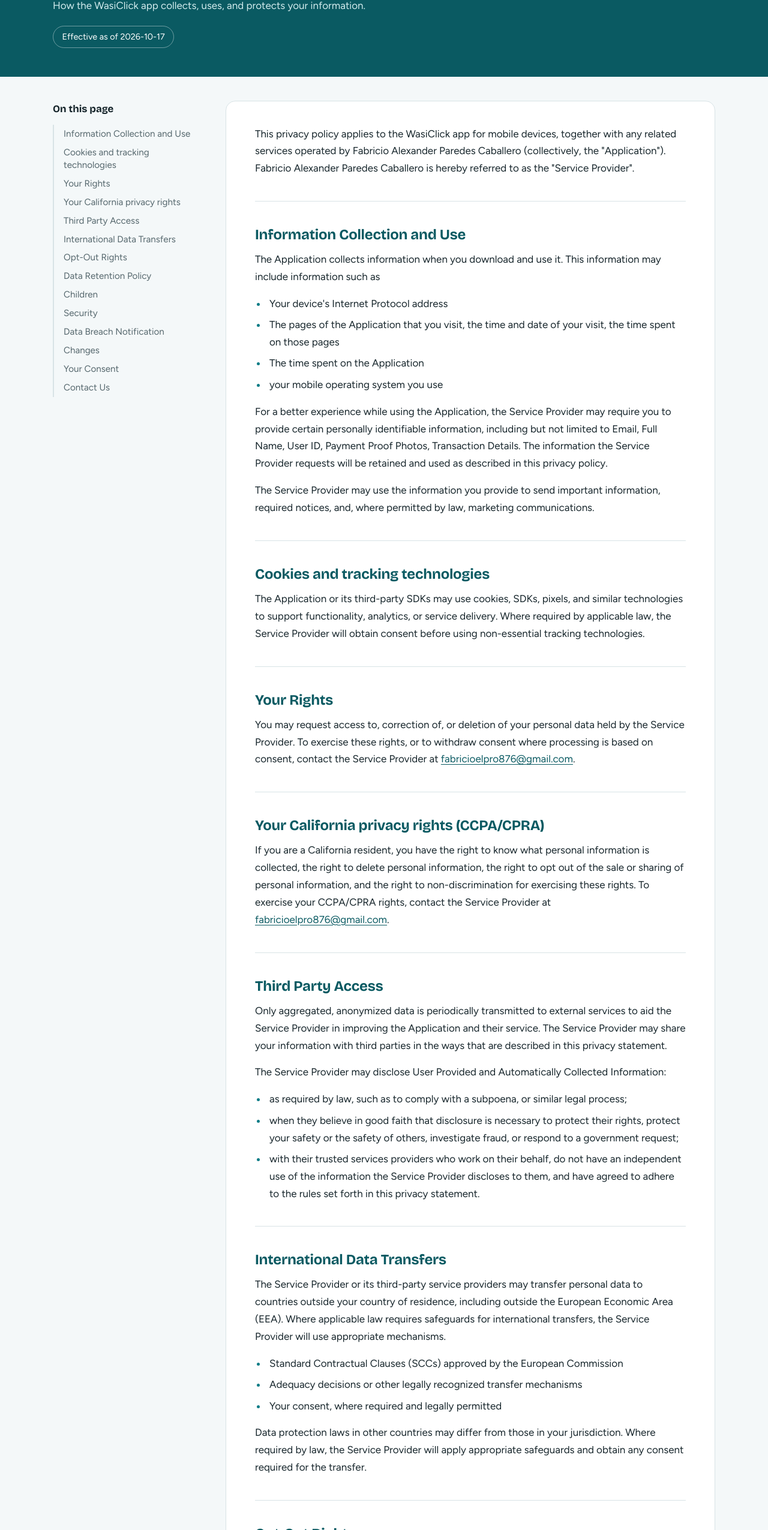
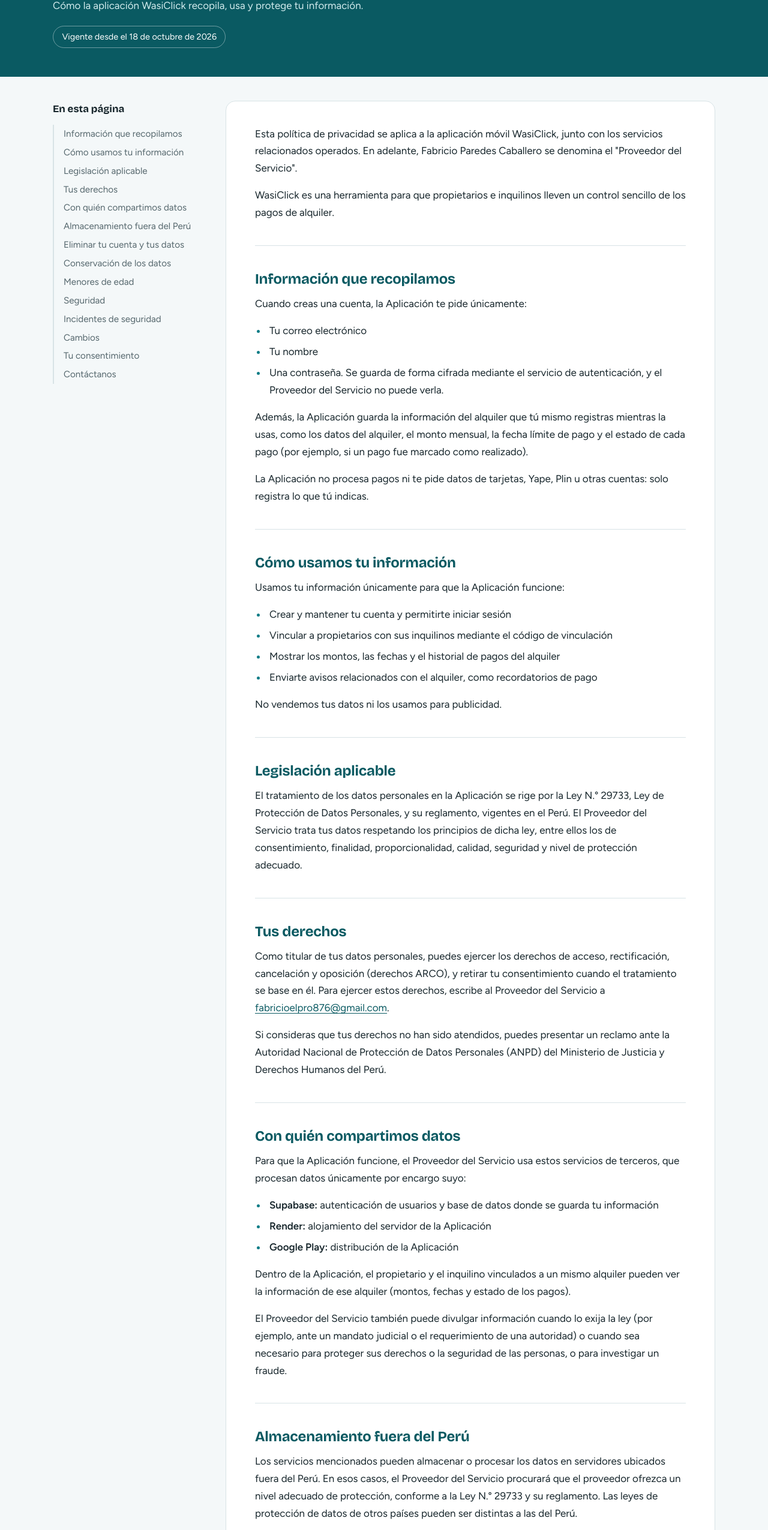
Before and after one commit to WasiClick/website, a plain HTML site: page Privacy-and-Policy.html in a window 1280 px wide. Shown: the part 204-2755 px from the top of the page at 60% size. Drawn offline with nearby package versions, Linux system fonts and the light colour scheme.

Commit message:
update privacy and policy

```diff
--- a/Privacy-and-Policy.html
+++ b/Privacy-and-Policy.html
@@ -1,12 +1,12 @@
 <!DOCTYPE html>
-<html lang="en">
+<html lang="es">
 
 <head>
     <meta charset="utf-8">
     <meta name="viewport" content="width=device-width, initial-scale=1">
-    <title>Privacy Policy | WasiClick</title>
+    <title>Políticas de privacidad | WasiClick</title>
     <link rel="icon" href="galeria/icon.png">
-    <meta name="description" content="Privacy Policy for the WasiClick mobile app.">
+    <meta name="description" content="Políticas de privacidad de la aplicación móvil WasiClick.">
     <link rel="icon" href="galeria/logo.png">
     <link rel="preconnect" href="https://fonts.googleapis.com">
     <link rel="preconnect" href="https://fonts.gstatic.com" crossorigin>
@@ -286,7 +286,7 @@
     <header class="site-header">
         <div class="inner">
             <a class="brand" href="#top" aria-label="WasiClick">
-                <img src="galeria/icon.png" alt="WasiClick logo">
+                <img src="galeria/icon.png" alt="Logo de WasiClick">
                 <span>WasiClick</span>
             </a>
         </div>
@@ -294,201 +294,171 @@
 
     <div class="intro" id="top">
         <div class="inner">
-            <h1>Privacy Policy</h1>
-            <p>How the WasiClick app collects, uses, and protects your information.</p>
-            <span class="date">Effective as of 2026-10-17</span>
+            <h1>Políticas de privacidad</h1>
+            <p>Cómo la aplicación WasiClick recopila, usa y protege tu información.</p>
+            <span class="date">Vigente desde el 18 de octubre de 2026</span>
         </div>
     </div>
 
     <div class="layout">
-        <nav class="toc" aria-label="Table of contents">
-            <h2>On this page</h2>
+        <nav class="toc" aria-label="Tabla de contenido">
+            <h2>En esta página</h2>
             <ul>
-                <li><a href="#information">Information Collection and Use</a></li>
-                <li><a href="#cookies">Cookies and tracking technologies</a></li>
-                <li><a href="#rights">Your Rights</a></li>
-                <li><a href="#california">Your California privacy rights</a></li>
-                <li><a href="#third-party">Third Party Access</a></li>
-                <li><a href="#transfers">International Data Transfers</a></li>
-                <li><a href="#opt-out">Opt-Out Rights</a></li>
-                <li><a href="#retention">Data Retention Policy</a></li>
-                <li><a href="#children">Children</a></li>
-                <li><a href="#security">Security</a></li>
-                <li><a href="#breach">Data Breach Notification</a></li>
-                <li><a href="#changes">Changes</a></li>
-                <li><a href="#consent">Your Consent</a></li>
-                <li><a href="#contact">Contact Us</a></li>
+                <li><a href="#information">Información que recopilamos</a></li>
+                <li><a href="#uso">Cómo usamos tu información</a></li>
+                <li><a href="#legislacion">Legislación aplicable</a></li>
+                <li><a href="#rights">Tus derechos</a></li>
+                <li><a href="#third-party">Con quién compartimos datos</a></li>
+                <li><a href="#transfers">Almacenamiento fuera del Perú</a></li>
+                <li><a href="#opt-out">Eliminar tu cuenta y tus datos</a></li>
+                <li><a href="#retention">Conservación de los datos</a></li>
+                <li><a href="#children">Menores de edad</a></li>
+                <li><a href="#security">Seguridad</a></li>
+                <li><a href="#breach">Incidentes de seguridad</a></li>
+                <li><a href="#changes">Cambios</a></li>
+                <li><a href="#consent">Tu consentimiento</a></li>
+                <li><a href="#contact">Contáctanos</a></li>
             </ul>
         </nav>
 
         <main>
             <section>
-                <p>This privacy policy applies to the WasiClick app for mobile devices, together with
-                    any related services operated by Fabricio Alexander Paredes Caballero (collectively, the
-                    "Application"). Fabricio Alexander Paredes Caballero is hereby referred to as the "Service
-                    Provider".</p>
+                <p>Esta política de privacidad se aplica a la aplicación móvil WasiClick, junto con los servicios
+                    relacionados operados.
+                    En adelante, Fabricio Paredes Caballero se denomina el "Proveedor del Servicio".</p>
+                <p>WasiClick es una herramienta para que propietarios e inquilinos lleven un control sencillo de los
+                    pagos de alquiler.</p>
             </section>
 
             <section id="information">
-                <h2>Information Collection and Use</h2>
-                <p>The Application collects information when you download and use it. This information may
-                    include information such as</p>
+                <h2>Información que recopilamos</h2>
+                <p>Cuando creas una cuenta, la Aplicación te pide únicamente:</p>
                 <ul>
-                    <li>Your device's Internet Protocol address</li>
-                    <li>The pages of the Application that you visit, the time and date of your visit, the time spent
-                        on those pages</li>
-                    <li>The time spent on the Application</li>
-                    <li>your mobile operating system you use</li>
+                    <li>Tu correo electrónico</li>
+                    <li>Tu nombre</li>
+                    <li>Una contraseña. Se guarda de forma cifrada mediante el servicio de autenticación, y el
+                        Proveedor del Servicio no puede verla.</li>
                 </ul>
-                <p>For a better experience while using the Application, the Service Provider may require you to
-                    provide certain personally identifiable information, including but not limited to Email, Full
-                    Name, User ID, Payment Proof Photos, Transaction Details. The information the Service Provider
-                    requests will be retained and used as described in this privacy policy.</p>
-                <p>The Service Provider may use the information you provide to send important information, required
-                    notices, and, where permitted by law, marketing communications.</p>
+                <p>Además, la Aplicación guarda la información del alquiler que tú mismo registras mientras la usas,
+                    como los datos del alquiler, el monto mensual, la fecha límite de pago y el estado de cada pago
+                    (por ejemplo, si un pago fue marcado como realizado).</p>
+                <p>La Aplicación no procesa pagos ni te pide datos de tarjetas, Yape, Plin u otras cuentas: solo
+                    registra lo que tú indicas.</p>
             </section>
 
-            <section id="cookies">
-                <h2>Cookies and tracking technologies</h2>
-                <p>The Application or its third-party SDKs may use cookies, SDKs, pixels, and similar technologies to
-                    support functionality, analytics, or service delivery. Where required by applicable law, the
-                    Service Provider will obtain consent before using non-essential tracking technologies.</p>
+            <section id="uso">
+                <h2>Cómo usamos tu información</h2>
+                <p>Usamos tu información únicamente para que la Aplicación funcione:</p>
+                <ul>
+                    <li>Crear y mantener tu cuenta y permitirte iniciar sesión</li>
+                    <li>Vincular a propietarios con sus inquilinos mediante el código de vinculación</li>
+                    <li>Mostrar los montos, las fechas y el historial de pagos del alquiler</li>
+                    <li>Enviarte avisos relacionados con el alquiler, como recordatorios de pago</li>
+                </ul>
+                <p>No vendemos tus datos ni los usamos para publicidad.</p>
+            </section>
+
+            <section id="legislacion">
+                <h2>Legislación aplicable</h2>
+                <p>El tratamiento de los datos personales en la Aplicación se rige por la Ley N.° 29733, Ley de
+                    Protección de Datos Personales, y su reglamento, vigentes en el Perú. El Proveedor del Servicio
+                    trata tus datos respetando los principios de dicha ley, entre ellos los de consentimiento,
+                    finalidad, proporcionalidad, calidad, seguridad y nivel de protección adecuado.</p>
             </section>
 
             <section id="rights">
-                <h2>Your Rights</h2>
-                <p>You may request access to, correction of, or deletion of your personal data held by the Service
-                    Provider. To exercise these rights, or to withdraw consent where processing is based on consent,
-                    contact the Service Provider at
+                <h2>Tus derechos</h2>
+                <p>Como titular de tus datos personales, puedes ejercer los derechos de acceso, rectificación,
+                    cancelación y oposición (derechos ARCO), y retirar tu consentimiento cuando el tratamiento se
+                    base en él. Para ejercer estos derechos, escribe al Proveedor del Servicio a
                     <a href="mailto:fabricioelpro876@gmail.com">fabricioelpro876@gmail.com</a>.</p>
-            </section>
-
-            <section id="california">
-                <h2>Your California privacy rights (CCPA/CPRA)</h2>
-                <p>If you are a California resident, you have the right to know what personal information is
-                    collected, the right to delete personal information, the right to opt out of the sale or sharing
-                    of personal information, and the right to non-discrimination for exercising these rights. To
-                    exercise your CCPA/CPRA rights, contact the Service Provider at
-                    <a href="mailto:fabricioelpro876@gmail.com">fabricioelpro876@gmail.com</a>.</p>
+                <p>Si consideras que tus derechos no han sido atendidos, puedes presentar un reclamo ante la
+                    Autoridad Nacional de Protección de Datos Personales (ANPD) del Ministerio de Justicia y Derechos
+                    Humanos del Perú.</p>
             </section>
 
             <section id="third-party">
-                <h2>Third Party Access</h2>
-                <p>Only aggregated, anonymized data is periodically transmitted to external services to aid the
-                    Service Provider in improving the Application and their service. The Service Provider may share
-                    your information with third parties in the ways that are described in this privacy statement.</p>
-                <p>The Service Provider may disclose User Provided and Automatically Collected Information:</p>
+                <h2>Con quién compartimos datos</h2>
+                <p>Para que la Aplicación funcione, el Proveedor del Servicio usa estos servicios de terceros, que
+                    procesan datos únicamente por encargo suyo:</p>
                 <ul>
-                    <li>as required by law, such as to comply with a subpoena, or similar legal process;</li>
-                    <li>when they believe in good faith that disclosure is necessary to protect their rights, protect
-                        your safety or the safety of others, investigate fraud, or respond to a government request;
-                    </li>
-                    <li>with their trusted services providers who work on their behalf, do not have an independent use
-                        of the information the Service Provider discloses to them, and have agreed to adhere to the
-                        rules set forth in this privacy statement.</li>
+                    <li><strong>Supabase:</strong> autenticación de usuarios y base de datos donde se guarda tu
+                        información</li>
+                    <li><strong>Render:</strong> alojamiento del servidor de la Aplicación</li>
+                    <li><strong>Google Play:</strong> distribución de la Aplicación</li>
                 </ul>
+                <p>Dentro de la Aplicación, el propietario y el inquilino vinculados a un mismo alquiler pueden ver la
+                    información de ese alquiler (montos, fechas y estado de los pagos).</p>
+                <p>El Proveedor del Servicio también puede divulgar información cuando lo exija la ley (por ejemplo,
+                    ante un mandato judicial o el requerimiento de una autoridad) o cuando sea necesario para proteger
+                    sus derechos o la seguridad de las personas, o para investigar un fraude.</p>
             </section>
 
             <section id="transfers">
-                <h2>International Data Transfers</h2>
-                <p>The Service Provider or its third-party service providers may transfer personal data to countries
-                    outside your country of residence, including outside the European Economic Area (EEA). Where
-                    applicable law requires safeguards for international transfers, the Service Provider will use
-                    appropriate mechanisms.</p>
-                <ul>
-                    <li>Standard Contractual Clauses (SCCs) approved by the European Commission</li>
-                    <li>Adequacy decisions or other legally recognized transfer mechanisms</li>
-                    <li>Your consent, where required and legally permitted</li>
-                </ul>
-                <p>Data protection laws in other countries may differ from those in your jurisdiction. Where required
-                    by law, the Service Provider will apply appropriate safeguards and obtain any consent required for
-                    the transfer.</p>
+                <h2>Almacenamiento fuera del Perú</h2>
+                <p>Los servicios mencionados pueden almacenar o procesar los datos en servidores ubicados fuera del
+                    Perú. En esos casos, el Proveedor del Servicio procurará que el proveedor ofrezca un nivel
+                    adecuado de protección, conforme a la Ley N.° 29733 y su reglamento. Las leyes de protección de
+                    datos de otros países pueden ser distintas a las del Perú.</p>
             </section>
 
             <section id="opt-out">
-                <h2>Opt-Out Rights</h2>
-                <p>You can stop further collection of information from your mobile device by uninstalling the
-                    Application. Uninstalling will stop the Application from collecting data from your device, but it
-                    does not automatically delete information that has already been transmitted to the Service
-                    Provider or to third parties.</p>
-                <p>To request deletion of your personal data, to withdraw consent, or to exercise any of your rights,
-                    contact the Service Provider at
-                    <a href="mailto:fabricioelpro876@gmail.com">fabricioelpro876@gmail.com</a>.</p>
+                <h2>Eliminar tu cuenta y tus datos</h2>
+                <p>Desinstalar la Aplicación no elimina tu cuenta ni los datos ya guardados. Para solicitar la
+                    eliminación de tu cuenta y de tus datos personales, escribe a
+                    <a href="mailto:fabricioelpro876@gmail.com">fabricioelpro876@gmail.com</a> desde el correo con el que te registraste
+                    y atenderemos tu solicitud en un plazo razonable, dentro de los plazos que establece la ley.</p>
             </section>
 
             <section id="retention">
-                <h2>Data Retention Policy</h2>
-                <p>The Service Provider retains personal data based on its necessity for the stated purposes:</p>
-                <ul>
-                    <li>User Provided Data: Retained for the duration of your use of the Application plus 12 months
-                        thereafter, unless longer retention is required by law</li>
-                    <li>Automatically Collected Data: Retained for up to 24 months from collection, unless longer
-                        retention is required for legal compliance</li>
-                    <li>Aggregated and Anonymized Data: Retained indefinitely as it no longer identifies you</li>
-                    <li>Data required for legal compliance: Retained as long as required by applicable law</li>
-                </ul>
-                <p>You may request deletion of your personal data, subject to any legal obligation to retain it. If
-                    you want the Service Provider to delete User Provided Data submitted through the Application,
-                    please contact them at
-                    <a href="mailto:fabricioelpro876@gmail.com">fabricioelpro876@gmail.com</a>. Please note that some
-                    User Provided Data may be required for the Application to function properly.</p>
+                <h2>Conservación de los datos</h2>
+                <p>Conservamos tus datos mientras tu cuenta esté activa, ya que el historial de pagos es justamente
+                    parte de lo que la Aplicación te permite consultar.</p>
+                <p>Si solicitas la eliminación de tu cuenta, borraremos tus datos personales, salvo aquellos que
+                    debamos conservar por obligación legal.</p>
             </section>
 
             <section id="children">
-                <h2>Children</h2>
-                <p>The Application is not intended for children under 16 years of age, or such higher age as required
-                    by applicable law. The Service Provider does not knowingly solicit data from children or market
-                    the Application to them.</p>
-                <p>The Service Provider does not knowingly collect personally identifiable information from children.
-                    The Service Provider encourages all children to never submit any personally identifiable
-                    information through the Application and/or Services. The Service Provider encourages parents and
-                    legal guardians to monitor their children's Internet usage and to help enforce this Policy by
-                    instructing their children never to provide personally identifiable information through the
-                    Application and/or Services without their permission. If you have reason to believe that a child
-                    has provided personally identifiable information to the Service Provider through the Application
-                    and/or Services, please contact the Service Provider so that they will be able to take the
-                    necessary actions. If you are under 16 years of age, your parent or guardian must provide consent
-                    on your behalf where permitted by law.</p>
+                <h2>Menores de edad</h2>
+                <p>La Aplicación no está dirigida a menores de 18 años y el Proveedor del Servicio no recopila datos
+                    de menores de forma intencional. Si crees que un menor ha creado una cuenta, escríbenos para que
+                    podamos eliminarla.</p>
             </section>
 
             <section id="security">
-                <h2>Security</h2>
-                <p>The Service Provider is concerned about safeguarding the confidentiality of your information. The
-                    Service Provider provides physical, electronic, and procedural safeguards to protect information
-                    the Service Provider processes and maintains.</p>
+                <h2>Seguridad</h2>
+                <p>El Proveedor del Servicio se preocupa por proteger la confidencialidad de tu información. Para
+                    ello, usa conexiones cifradas, guarda las contraseñas de forma cifrada y limita el acceso a la
+                    base de datos.</p>
             </section>
 
             <section id="breach">
-                <h2>Data Breach Notification</h2>
-                <p>If a data breach occurs that affects your personal data, the Service Provider will notify you in
-                    accordance with applicable legal requirements, including, where required, providing information
-                    about the nature of the breach and the steps being taken to address it.</p>
+                <h2>Incidentes de seguridad</h2>
+                <p>Si ocurre un incidente de seguridad que afecte tus datos personales, el Proveedor del Servicio te
+                    lo notificará de acuerdo con los requisitos legales aplicables, indicando, cuando corresponda, la
+                    naturaleza del incidente y las medidas que se están tomando para atenderlo.</p>
             </section>
 
             <section id="changes">
-                <h2>Changes</h2>
-                <p>The Service Provider may update this Privacy Policy from time to time. The Service Provider will
-                    notify you of material changes by posting the updated Privacy Policy with an effective date. Where
-                    required by law, the Service Provider will seek your consent to material changes before they take
-                    effect.</p>
-                <p>Previous versions of this Privacy Policy will be maintained and made available upon request by
-                    contacting the Service Provider at
-                    <a href="mailto:fabricioelpro876@gmail.com">fabricioelpro876@gmail.com</a>.</p>
-                <p>This privacy policy is effective as of 2026-10-17.</p>
+                <h2>Cambios</h2>
+                <p>El Proveedor del Servicio puede actualizar esta política de privacidad cada cierto tiempo. Te
+                    avisará de los cambios importantes publicando la política actualizada con su fecha de vigencia.
+                    Cuando la ley lo exija, solicitará tu consentimiento para los cambios importantes antes de que
+                    entren en vigor.</p>
+                <p>Esta política de privacidad está vigente desde el 18 de octubre de 2026.</p>
             </section>
 
             <section id="consent">
-                <h2>Your Consent</h2>
-                <p>Where processing is based on consent, you provide that consent by affirmatively opting in to the
-                    relevant feature or action. You may withdraw consent at any time without affecting processing
-                    carried out before withdrawal. Processing based on other lawful bases is carried out as described
-                    above.</p>
+                <h2>Tu consentimiento</h2>
+                <p>Al crear una cuenta y usar la Aplicación, aceptas el tratamiento de tus datos como se describe en
+                    esta política. Puedes retirar tu consentimiento en cualquier momento escribiendo al Proveedor del
+                    Servicio, sin que ello afecte el tratamiento realizado antes del retiro.</p>
             </section>
 
             <section id="contact">
-                <h2>Contact Us</h2>
-                <p>If you have any questions regarding privacy while using the Application, or have questions about
-                    the practices, please contact the Service Provider via email.</p>
+                <h2>Contáctanos</h2>
+                <p>Si tienes preguntas sobre privacidad al usar la Aplicación, o sobre las prácticas descritas en esta
+                    política, escribe al Proveedor del Servicio por correo electrónico.</p>
                 <div class="contact-box">
                     <p><a href="mailto:fabricioelpro876@gmail.com">fabricioelpro876@gmail.com</a></p>
                 </div>
@@ -498,10 +468,8 @@
 
     <footer class="site-footer">
         <div class="inner">
-            <p>&copy; 2026 WasiClick. All rights reserved.</p>
-            <p>This privacy policy page was generated by
-                <a href="https://app-privacy-policy-generator.nisrulz.com/" target="_blank"
-                    rel="noopener noreferrer">App Privacy Policy Generator</a>.</p>
+            <p>&copy; 2026 WasiClick. Todos los derechos reservados.</p>
+            <p>Última actualización: 18 de octubre de 2026</p>
         </div>
     </footer>
 </body>
```
Also changed, not shown: index.html (+34 -0 lines).
